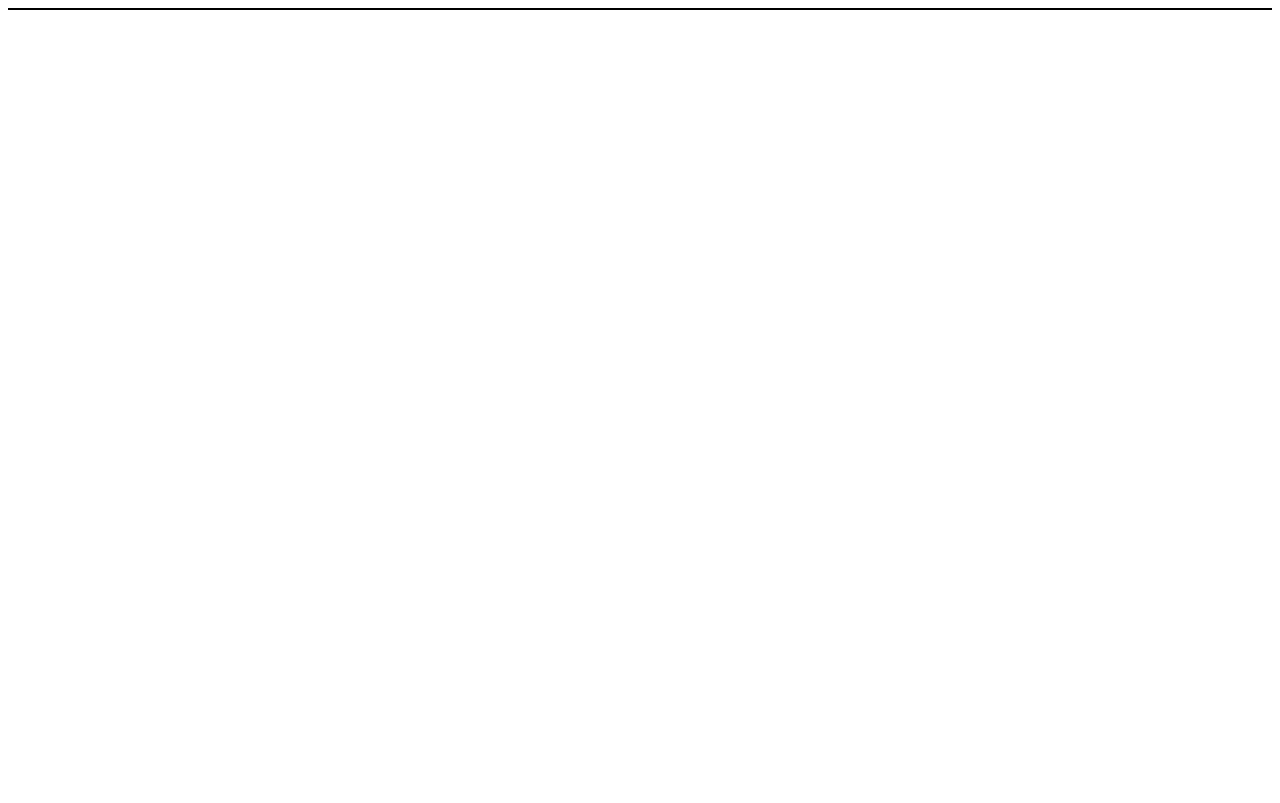
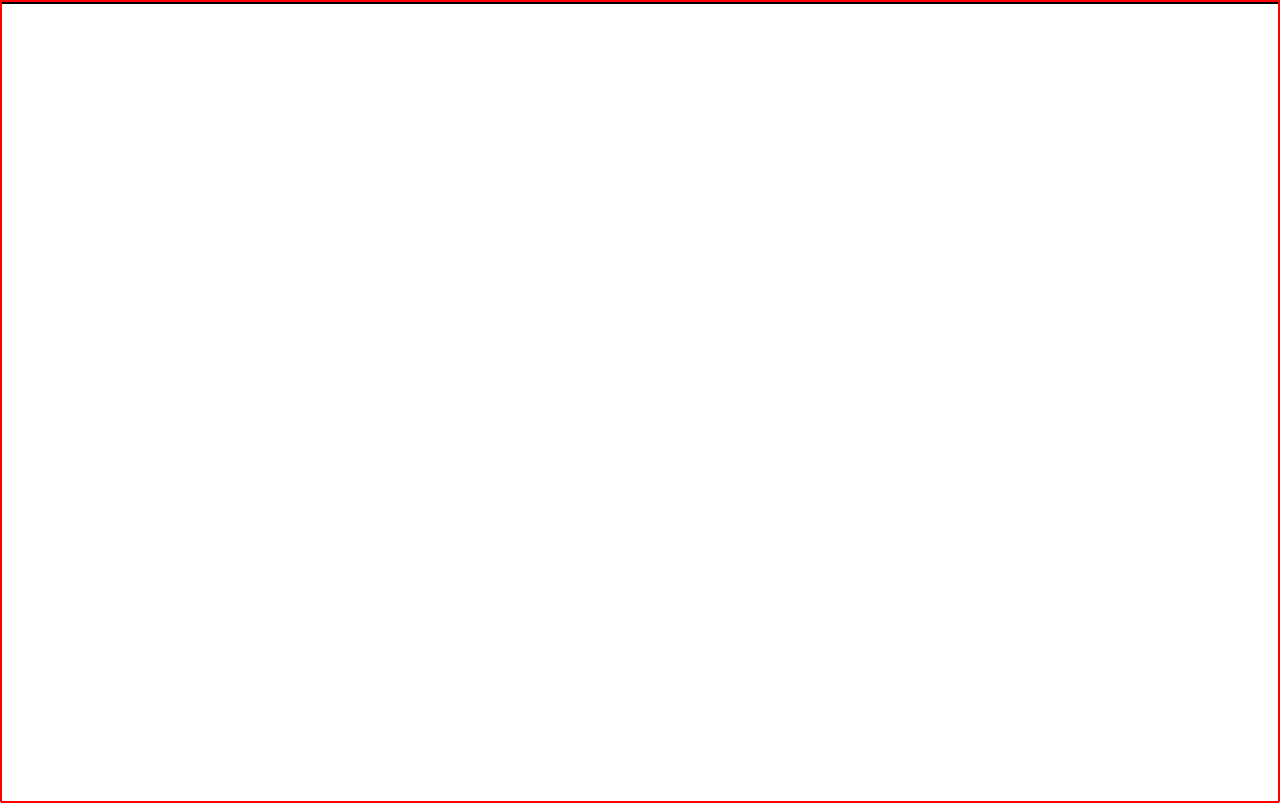
Before and after one commit to keithsimkin/Sports-Betting-Arbitrage, a React (Create React App) app in the folder frontend/: page / in a window 1280 px wide. Built offline with nearby package versions, Linux system fonts and the light colour scheme.

Commit message:
changed the classname of the base app

```diff
--- a/frontend/src/App.css
+++ b/frontend/src/App.css
@@ -1,3 +1,12 @@
-.App {
+html, body {
+	border: 1px solid red;
+	margin: 0px;
+	padding: 0px;
+	height: 100%;
+}
+
+.container {
 	border: 1px solid black;
+	margin: 0px;
+	height: 100%;
 }
--- a/frontend/src/App.js
+++ b/frontend/src/App.js
@@ -1,10 +1,10 @@
 import React from 'react';
-import Header from "./components/Header/Header";
+//import Header from "./components/Header/Header";
 import "./App.css";
 
 function App() {
   return (
-    <div className="App">
+    <div className="container">
 
       {
         // <Header />
```
